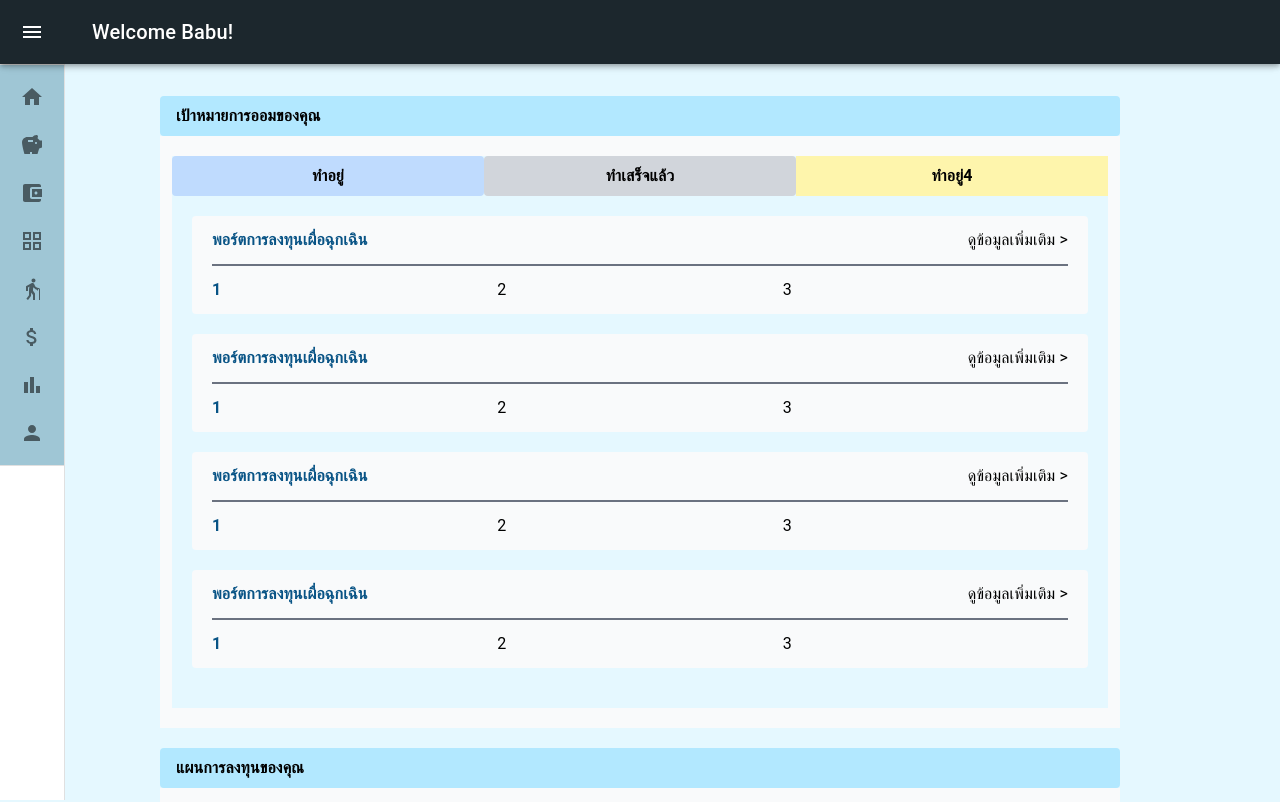
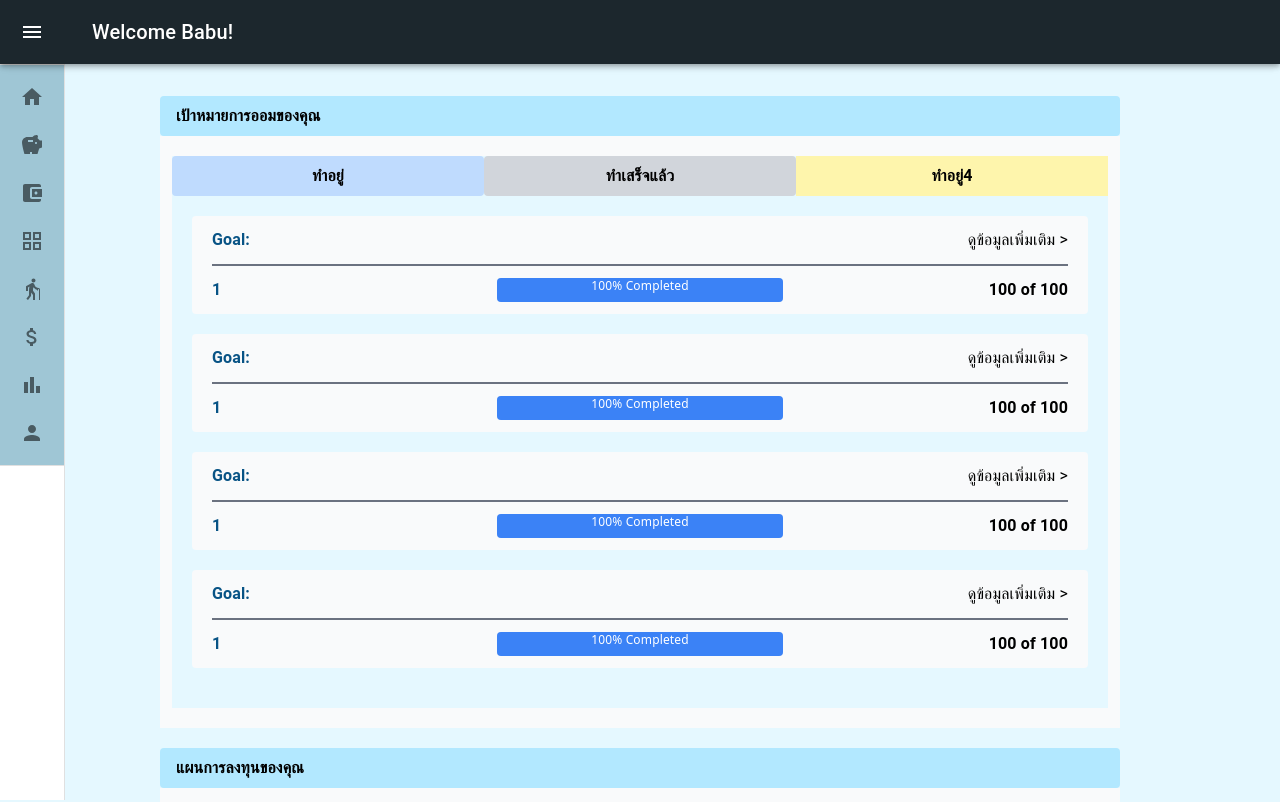
Before and after one commit to JuneKR/money-mate, a Next.js app in the folder frontend/: page /landingPageDetails in a window 1280 px wide. Shown: the top 802 px of the page. Built offline with nearby package versions, Linux system fonts and the light colour scheme.

Commit message:
edit landing page details

```diff
--- /dev/null
+++ b/frontend/src/components/LandingPageComponents/landingPageProgress.tsx
@@ -0,0 +1,25 @@
+import React, { useRef, useEffect } from 'react';
+import { Progress, ProgressProps } from '@material-tailwind/react';
+interface LandingPageProgressProps {
+    title: string;
+    progress: number
+}
+
+const LandingPageProgress: React.FC<LandingPageProgressProps> = ({progress}) => {
+
+
+
+    return (
+      <div className='w-full h-full'>
+            <Progress
+            value={progress}
+            color="blue"
+            label="Completed"
+            style={{width: '100%', height: '100%'}}
+            className="bg-gray-200"
+            />
+      </div>
+    );
+};
+
+export default LandingPageProgress;
--- a/frontend/src/pages/landingPageDetails.tsx
+++ b/frontend/src/pages/landingPageDetails.tsx
@@ -7,6 +7,7 @@ import Pie1 from '@/components/LandingPageComponents/landingPieChartPortfolio1'
 import Hiding1 from '@/components/SavingEmergency/SavingEmergencyInvestmentPlan/EmergencyHidingColumn/emergencyHidingColumn1'
 import Hiding2 from '@/components/SavingEmergency/SavingEmergencyInvestmentPlan/EmergencyHidingColumn/emergencyHidingColumn2'
 import Hiding3 from '@/components/SavingEmergency/SavingEmergencyInvestmentPlan/EmergencyHidingColumn/emergencyHidingColumn3'
+import Progress from '@/components/LandingPageComponents/landingPageProgress'
 
 const LandingPageDetails = () => {
     const [isHidden, setIsHidden] = useState(true);
@@ -49,11 +50,11 @@ const LandingPageDetails = () => {
                 <div className='py-5 px-3 bg-gray-50'>
                     <div style={{backgroundColor: '#E5F8FF'}} >
                         <div className="grid grid-cols-3 rounded-t-lg cursor-pointer flex justify-between items-center">
-                            <div className={`text-black rounded   flex item-center justify-center dark:bg-gray-800 font-bold ${isClicked ? 'bg-gray-300' : 'bg-blue-200'}`}>
-                                <span  onClick={handleClick}  className="text-black rounded dark:bg-gray-800 py-2 font-bold">ทำอยู่</span>
+                            <div onClick={handleClick} className={`text-black rounded   flex item-center justify-center dark:bg-gray-800 font-bold ${isClicked ? 'bg-gray-300' : 'bg-blue-200'}`}>
+                                <span className="text-black rounded dark:bg-gray-800 py-2 font-bold">ทำอยู่</span>
                             </div>
-                            <div className={`text-black rounded   flex item-center justify-center dark:bg-gray-800 font-bold ${isClicked ? 'bg-blue-200' : 'bg-gray-300'}`}>
-                                <span onClick={handleSecondClick} className={`text-black rounded dark:bg-gray-800 py-2 font-bold`}>ทำเสร็จแล้ว</span>
+                            <div onClick={handleSecondClick}  className={`text-black rounded   flex item-center justify-center dark:bg-gray-800 font-bold ${isClicked ? 'bg-blue-200' : 'bg-gray-300'}`}>
+                                <span className={`text-black rounded dark:bg-gray-800 py-2 font-bold`}>ทำเสร็จแล้ว</span>
                             </div>
                             <div style={{backgroundColor: '#FEF5AC'}} className='flex item-center justify-center'>
                                 <span  style={{backgroundColor: '#FEF5AC'}} className="text-black rounded bg-gray-50 dark:bg-gray-800 py-2 font-bold">ทำอยู่4</span>
@@ -66,7 +67,7 @@ const LandingPageDetails = () => {
                                         <div>
                                             <div className=' grid grid-cols-2 px-5'>
                                                 <div style={{color: "#085385"}}  className='border-b-2 border-gray-500 font-bold py-3'>
-                                                    <p>พอร์ตการลงทุนเผื่อฉุกเฉิน</p>
+                                                    <p>Goal: </p>
                                                 </div>
                                                 <div className='flex item-center justify-end border-b-2 border-gray-500 py-3'>
                                                     <a   className='cursor-pointer text-black hover:text-blue-800'>ดูข้อมูลเพิ่มเติม &gt;</a>
@@ -77,11 +78,13 @@ const LandingPageDetails = () => {
                                             <div style={{color: "#085385"}}  className=' font-bold py-3'>
                                                 1
                                             </div>
-                                            <div className='grid grid-cols-2 text-black flex item-center justify-center  py-3'>
-                                                2
+                                            <div className='text-black flex item-center justify-center  py-3'>
+                                                <Progress title={''} progress={90} />
                                             </div>
-                                            <div className='grid grid-cols-2 text-black flex item-center justify-center  py-3'>
-                                                3
+                                            <div className=' text-black flex item-center justify-end py-3 font-bold' >
+                                                <div>
+                                                    <p>90 of 100</p>
+                                                </div>
                                             </div>
                                         </div>
                                     </div>
@@ -91,7 +94,7 @@ const LandingPageDetails = () => {
                                         <div>
                                             <div className=' grid grid-cols-2 px-5'>
                                                 <div style={{color: "#085385"}}  className='border-b-2 border-gray-500 font-bold py-3'>
-                                                    <p>พอร์ตการลงทุนเผื่อฉุกเฉิน</p>
+                                                    <p>Goal: </p>
                                                 </div>
                                                 <div className='flex item-center justify-end border-b-2 border-gray-500 py-3'>
                                                     <a   className='cursor-pointer text-black hover:text-blue-800'>ดูข้อมูลเพิ่มเติม &gt;</a>
@@ -102,11 +105,13 @@ const LandingPageDetails = () => {
                                             <div style={{color: "#085385"}}  className=' font-bold py-3'>
                                                 1
                                             </div>
-                                            <div className='grid grid-cols-2 text-black flex item-center justify-center  py-3'>
-                                                2
+                                            <div className='text-black flex item-center justify-center  py-3'>
+                                                <Progress title={''} progress={30} />
                                             </div>
-                                            <div className='grid grid-cols-2 text-black flex item-center justify-center  py-3'>
-                                                3
+                                            <div className=' text-black flex item-center justify-end py-3 font-bold' >
+                                                <div>
+                                                    <p>30 of 100</p>
+                                                </div>
                                             </div>
                                         </div>
                                     </div>
@@ -116,7 +121,7 @@ const LandingPageDetails = () => {
                                         <div>
                                             <div className=' grid grid-cols-2 px-5'>
                                                 <div style={{color: "#085385"}}  className='border-b-2 border-gray-500 font-bold py-3'>
-                                                    <p>พอร์ตการลงทุนเผื่อฉุกเฉิน</p>
+                                                    <p>Goal: </p>
                                                 </div>
                                                 <div className='flex item-center justify-end border-b-2 border-gray-500 py-3'>
                                                     <a   className='cursor-pointer text-black hover:text-blue-800'>ดูข้อมูลเพิ่มเติม &gt;</a>
@@ -127,11 +132,13 @@ const LandingPageDetails = () => {
                                             <div style={{color: "#085385"}}  className=' font-bold py-3'>
                                                 1
                                             </div>
-                                            <div className='grid grid-cols-2 text-black flex item-center justify-center  py-3'>
-                                                2
+                                            <div className='text-black flex item-center justify-center  py-3'>
+                                                <Progress title={''} progress={80} />
                                             </div>
-                                            <div className='grid grid-cols-2 text-black flex item-center justify-center  py-3'>
-                                                3
+                                            <div className=' text-black flex item-center justify-end py-3 font-bold' >
+                                                <div>
+                                                    <p>80 of 100</p>
+                                                </div>
                                             </div>
                                         </div>
                                     </div>
@@ -141,22 +148,24 @@ const LandingPageDetails = () => {
                                         <div>
                                             <div className=' grid grid-cols-2 px-5'>
                                                 <div style={{color: "#085385"}}  className='border-b-2 border-gray-500 font-bold py-3'>
-                                                    <p>พอร์ตการลงทุนเผื่อฉุกเฉิน</p>
+                                                    <p>Goal: </p>
                                                 </div>
                                                 <div className='flex item-center justify-end border-b-2 border-gray-500 py-3'>
                                                     <a   className='cursor-pointer text-black hover:text-blue-800'>ดูข้อมูลเพิ่มเติม &gt;</a>
                                                 </div>
                                             </div>
                                         </div>
-                                        <div className=' grid grid-cols-3 px-5'>
+                                        <div className=' grid grid-cols-3 px-5 '>
                                             <div style={{color: "#085385"}}  className=' font-bold py-3'>
                                                 1
                                             </div>
-                                            <div className='grid grid-cols-2 text-black flex item-center justify-center  py-3'>
-                                                2
+                                            <div className='text-black flex item-center justify-center  py-3'>
+                                                <Progress title={''} progress={40} />
                                             </div>
-                                            <div className='grid grid-cols-2 text-black flex item-center justify-center  py-3'>
-                                                3
+                                            <div className=' text-black flex item-center justify-end py-3 font-bold' >
+                                                <div>
+                                                    <p>40 of 100</p>
+                                                </div>
                                             </div>
                                         </div>
                                     </div>
@@ -170,7 +179,7 @@ const LandingPageDetails = () => {
                                 <div>
                                     <div className=' grid grid-cols-2 px-5'>
                                         <div style={{color: "#085385"}}  className='border-b-2 border-gray-500 font-bold py-3'>
-                                            <p>พอร์ตการลงทุนเผื่อฉุกเฉิน</p>
+                                            <p>Goal: </p>
                                         </div>
                                         <div className='flex item-center justify-end border-b-2 border-gray-500 py-3'>
                                             <a   className='cursor-pointer text-black hover:text-blue-800'>ดูข้อมูลเพิ่มเติม &gt;</a>
@@ -181,11 +190,13 @@ const LandingPageDetails = () => {
                                     <div style={{color: "#085385"}}  className=' font-bold py-3'>
                                         1
                                     </div>
-                                    <div className='grid grid-cols-2 text-black flex item-center justify-center  py-3'>
-                                        2
+                                    <div className='text-black flex item-center justify-center  py-3'>
+                                        <Progress title={''} progress={100} />
                                     </div>
-                                    <div className='grid grid-cols-2 text-black flex item-center justify-center  py-3'>
-                                        3
+                                    <div className=' text-black flex item-center justify-end py-3 font-bold' >
+                                        <div>
+                                            <p>100 of 100</p>
+                                        </div>
                                     </div>
                                 </div>
                             </div>
@@ -195,7 +206,7 @@ const LandingPageDetails = () => {
                                 <div>
                                     <div className=' grid grid-cols-2 px-5'>
                                         <div style={{color: "#085385"}}  className='border-b-2 border-gray-500 font-bold py-3'>
-                                            <p>พอร์ตการลงทุนเผื่อฉุกเฉิน</p>
+                                            <p>Goal: </p>
                                         </div>
                                         <div className='flex item-center justify-end border-b-2 border-gray-500 py-3'>
                                             <a   className='cursor-pointer text-black hover:text-blue-800'>ดูข้อมูลเพิ่มเติม &gt;</a>
@@ -206,11 +217,13 @@ const LandingPageDetails = () => {
                                     <div style={{color: "#085385"}}  className=' font-bold py-3'>
                                         1
                                     </div>
-                                    <div className='grid grid-cols-2 text-black flex item-center justify-center  py-3'>
-                                        2
+                                    <div className='text-black flex item-center justify-center  py-3'>
+                                        <Progress title={''} progress={100} />
                                     </div>
-                                    <div className='grid grid-cols-2 text-black flex item-center justify-center  py-3'>
-                                        3
+                                    <div className=' text-black flex item-center justify-end py-3 font-bold' >
+                                        <div>
+                                            <p>100 of 100</p>
+                                        </div>
                                     </div>
                                 </div>
                             </div>
@@ -220,7 +233,7 @@ const LandingPageDetails = () => {
                                 <div>
                                     <div className=' grid grid-cols-2 px-5'>
                                         <div style={{color: "#085385"}}  className='border-b-2 border-gray-500 font-bold py-3'>
-                                            <p>พอร์ตการลงทุนเผื่อฉุกเฉิน</p>
+                                            <p>Goal: </p>
                                         </div>
                                         <div className='flex item-center justify-end border-b-2 border-gray-500 py-3'>
                                             <a   className='cursor-pointer text-black hover:text-blue-800'>ดูข้อมูลเพิ่มเติม &gt;</a>
@@ -231,11 +244,13 @@ const LandingPageDetails = () => {
                                     <div style={{color: "#085385"}}  className=' font-bold py-3'>
                                         1
                                     </div>
-                                    <div className='grid grid-cols-2 text-black flex item-center justify-center  py-3'>
-                                        2
+                                    <div className='text-black flex item-center justify-center  py-3'>
+                                        <Progress title={''} progress={100} />
                                     </div>
-                                    <div className='grid grid-cols-2 text-black flex item-center justify-center  py-3'>
-                                        3
+                                    <div className=' text-black flex item-center justify-end py-3 font-bold' >
+                                        <div>
+                                            <p>100 of 100</p>
+                                        </div>
                                     </div>
                                 </div>
                             </div>
@@ -245,7 +260,7 @@ const LandingPageDetails = () => {
                                 <div>
                                     <div className=' grid grid-cols-2 px-5'>
                                         <div style={{color: "#085385"}}  className='border-b-2 border-gray-500 font-bold py-3'>
-                                            <p>พอร์ตการลงทุนเผื่อฉุกเฉิน</p>
+                                            <p>Goal: </p>
                                         </div>
                                         <div className='flex item-center justify-end border-b-2 border-gray-500 py-3'>
                                             <a   className='cursor-pointer text-black hover:text-blue-800'>ดูข้อมูลเพิ่มเติม &gt;</a>
@@ -256,11 +271,13 @@ const LandingPageDetails = () => {
                                     <div style={{color: "#085385"}}  className=' font-bold py-3'>
                                         1
                                     </div>
-                                    <div className='grid grid-cols-2 text-black flex item-center justify-center  py-3'>
-                                        2
+                                    <div className='text-black flex item-center justify-center  py-3'>
+                                        <Progress title={''} progress={100} />
                                     </div>
-                                    <div className='grid grid-cols-2 text-black flex item-center justify-center  py-3'>
-                                        3
+                                    <div className=' text-black flex item-center justify-end py-3 font-bold' >
+                                        <div>
+                                            <p>100 of 100</p>
+                                        </div>
                                     </div>
                                 </div>
                             </div>
@@ -279,11 +296,11 @@ const LandingPageDetails = () => {
                 <div className='py-5 px-3 bg-gray-50'>
                     <div style={{backgroundColor: '#E5F8FF'}} >
                         <div className="grid grid-cols-3 rounded-t-lg cursor-pointer flex justify-between items-center">
-                            <div className={`text-black rounded   flex item-center justify-center dark:bg-gray-800 font-bold ${isClicked2 ? 'bg-gray-300' : 'bg-blue-200'}`}>
-                                <span  onClick={handleClick2}  className="text-black rounded dark:bg-gray-800 py-2 font-bold">ทำอยู่</span>
+                            <div  onClick={handleClick2} className={`text-black rounded   flex item-center justify-center dark:bg-gray-800 font-bold ${isClicked2 ? 'bg-gray-300' : 'bg-blue-200'}`}>
+                                <span className="text-black rounded dark:bg-gray-800 py-2 font-bold">ทำอยู่</span>
                             </div>
-                            <div className={`text-black rounded   flex item-center justify-center dark:bg-gray-800 font-bold ${isClicked2 ? 'bg-blue-200' : 'bg-gray-300'}`}>
-                                <span onClick={handleSecondClick2} className={`text-black rounded dark:bg-gray-800 py-2 font-bold`}>ทำเสร็จแล้ว</span>
+                            <div onClick={handleSecondClick2} className={`text-black rounded   flex item-center justify-center dark:bg-gray-800 font-bold ${isClicked2 ? 'bg-blue-200' : 'bg-gray-300'}`}>
+                                <span className={`text-black rounded dark:bg-gray-800 py-2 font-bold`}>ทำเสร็จแล้ว</span>
                             </div>
                             <div style={{backgroundColor: '#FEF5AC'}} className='flex item-center justify-center'>
                                 <span  style={{backgroundColor: '#FEF5AC'}} className="text-black rounded bg-gray-50 dark:bg-gray-800 py-2 font-bold">ทำอยู่4</span>
```
